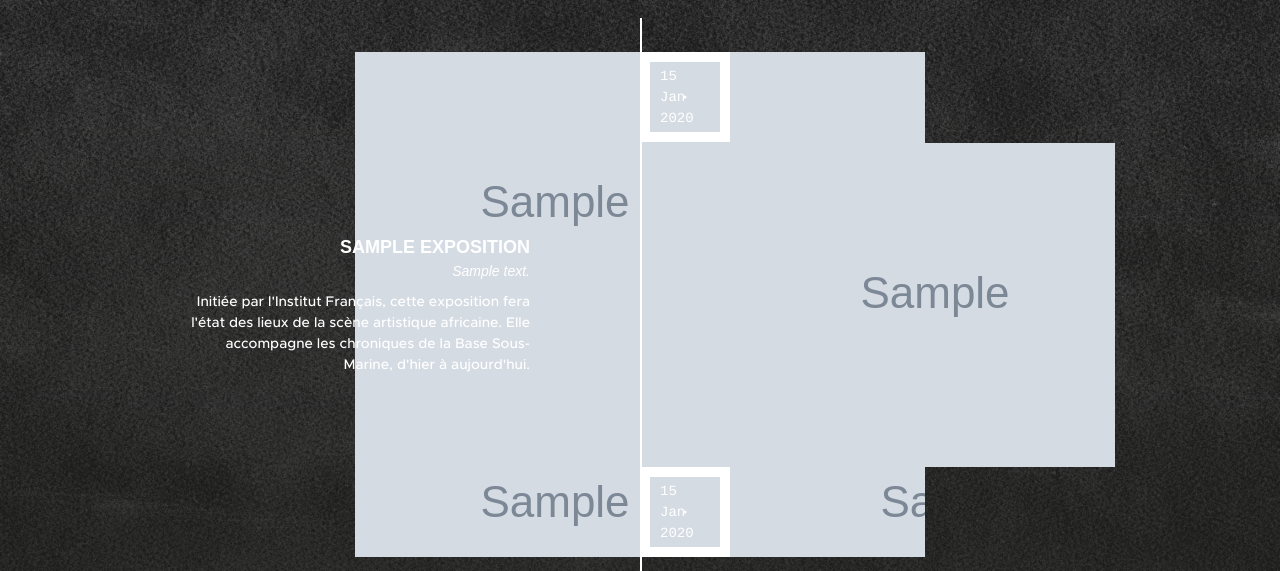
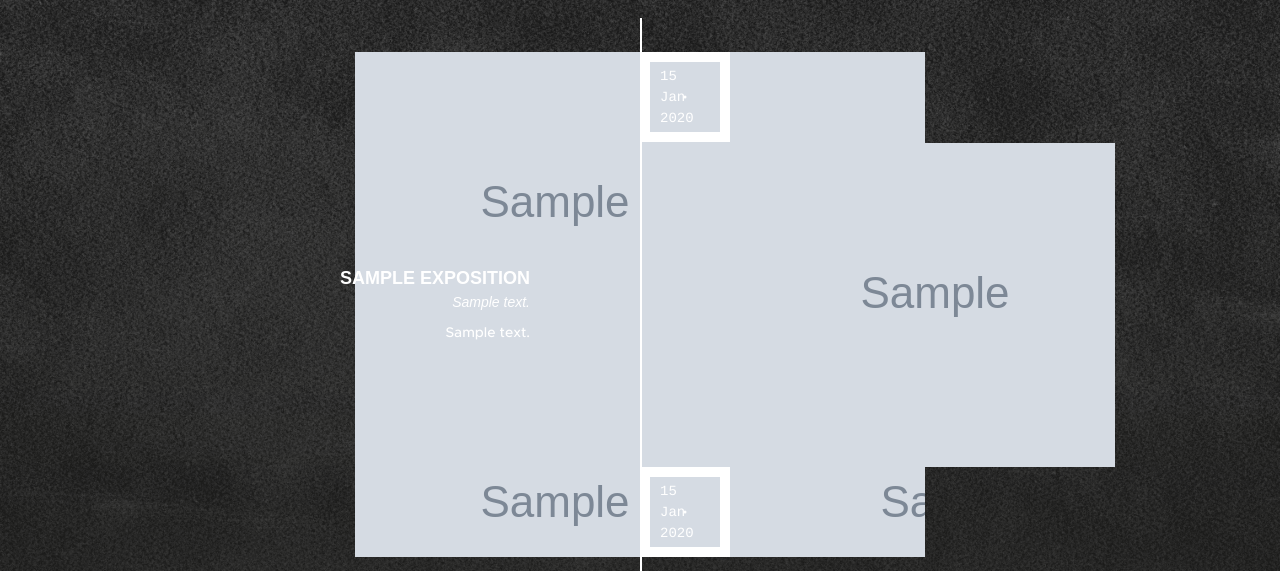
Before and after one commit to alexandre-mace/le-centre, a Symfony app: template templates/planning/index.html.twig in a window 1280 px wide. Shown: the part 319-890 px from the top of the page. Run offline with Twig, Linux system fonts and the light colour scheme; the template is opened without the code that fills it: most values are stand-ins (such as "Sample title", 1, 10 or a date in 2020); grey boxes marked "Sample" are stand-in pictures; some libraries are stand-ins or nearby versions; some web fonts are replaced.

Commit message:
UPdate typo

```diff
--- a/templates/planning/event.html.twig
+++ b/templates/planning/event.html.twig
@@ -3,7 +3,7 @@
         <a href="{{ path('exposition', {id: exposition.id}) }}" class="col-4 offset-1 d-flex flex-column planning-over text-right move">
             <div class="planning-expo-title">{{ exposition.title }}</div>
             <div class="planning-expo-description">{{ exposition.shortDescription }}</div>
-            <div class="planning-expo-text">Initiée par l'Institut Français, cette exposition fera l'état des lieux de la scène artistique africaine. Elle accompagne les chroniques de la Base Sous-Marine, d'hier à aujourd'hui.</div>
+            <div class="planning-expo-text">{{ exposition.longDescription }}</div>
         </a>
         <a href="{{ path('exposition', {id: exposition.id}) }}" class="planning-first-photo-wrapper">
             <div class="planning-first-photo" style="background-image: url(/uploads/images/{{ exposition.tinyImage }})">
@@ -43,9 +43,9 @@
             </div>
         </a>
         <a href="{{ path('exposition', {id: exposition.id}) }}" class="col-4 p-0 planning-over offset-2 text-left move">
-            <div>{{ exposition.title }}</div>
-            <div>{{ exposition.shortDescription }}</div>
-            <div>Initiée par l'Institut Français, cette exposition fera l'état des lieux de la scène artistique africaine. Elle accompagne les chroniques de la Base Sous-Marine, d'hier à aujourd'hui.</div>
+            <div class="planning-expo-title">{{ exposition.title }}</div>
+            <div class="planning-expo-description">{{ exposition.shortDescription }}</div>
+            <div class="planning-expo-text">{{ exposition.longDescription }}</div>
         </a>
     </div>
 {% endif %}
```
